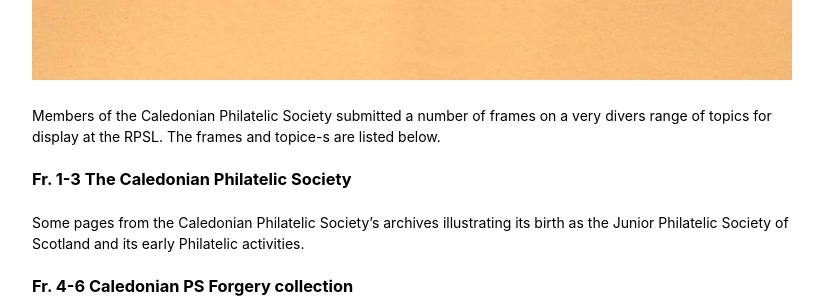
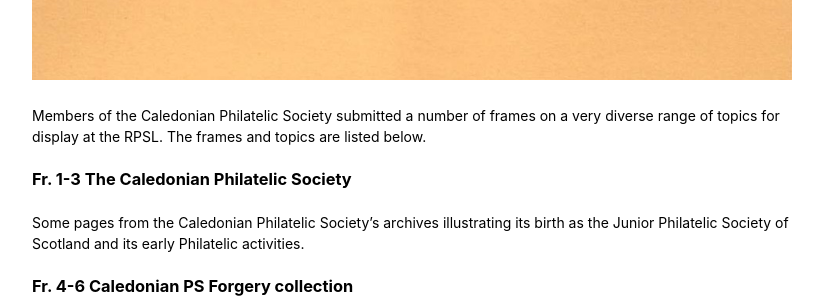
Before and after one commit to astalker/caledonian-stamps, a Jekyll site: the page built from history.md, in a window 1280 px wide and 900 px high, scrolled down 7131 px. Shown: the part 153-453 px from the top of the window, without its empty margins (338-1161 px from the left). Built offline with Jekyll 4.4.1, drawn with Linux system fonts in a browser that asks for light colours; our own code applies the rules of GitHub Pages for plain Markdown files.

Commit message:
Couple of typos corrected

```diff
--- a/history.md
+++ b/history.md
@@ -116,7 +116,7 @@ The following image shows the cover of the catalogue of the display given to RPS
 
 ![Catalogue of Display](images/img0002.JPG)
 
-Members of the Caledonian Philatelic Society submitted a number of frames on a very divers range of topics for display at the RPSL. The frames and topice-s are listed below.
+Members of the Caledonian Philatelic Society submitted a number of frames on a very diverse range of topics for display at the RPSL. The frames and topics are listed below.
 
 ### Fr. 1-3   The Caledonian Philatelic Society
 
```
